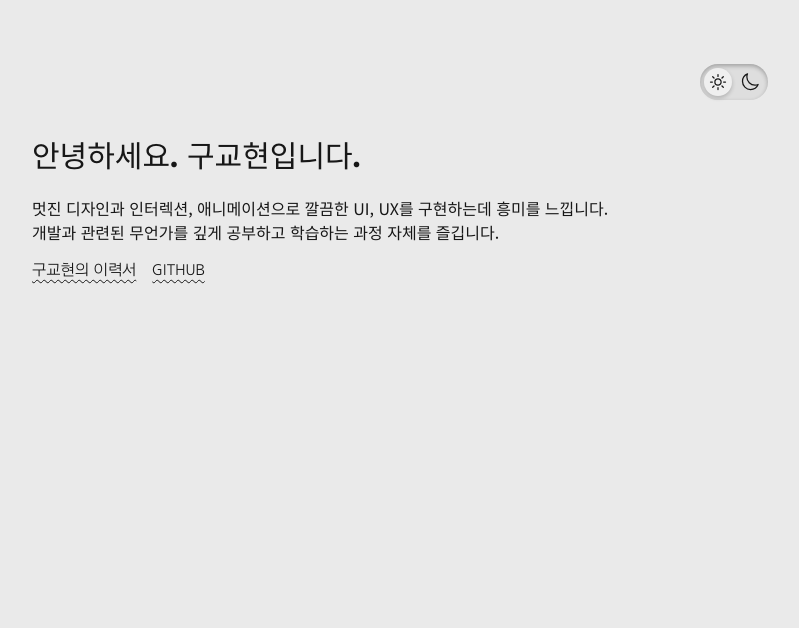
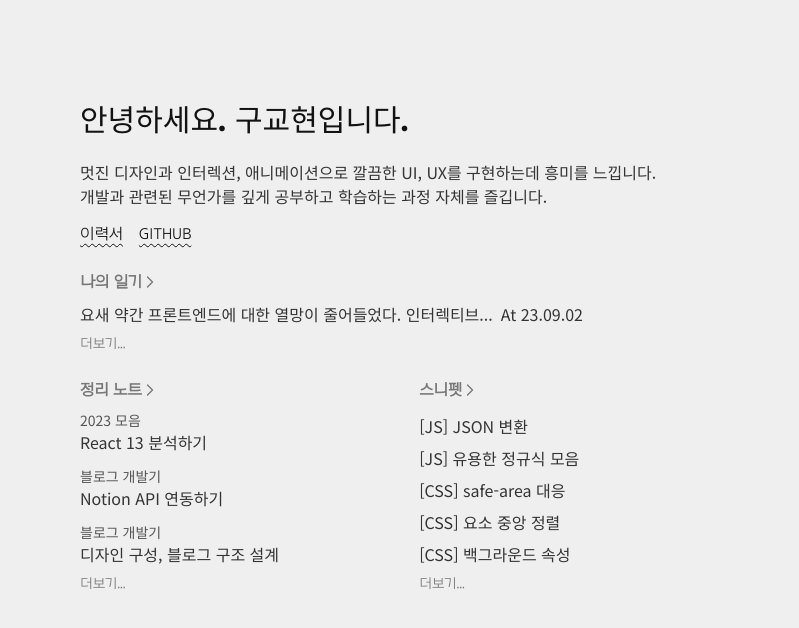
Before and after one commit to rygus9/blog, a Next.js app: page / in a window 1280 px wide. Shown: the top 628 px of the page, without its empty margins (240-1039 px from the left). Built offline with nearby package versions, Linux system fonts and the light colour scheme.

Commit message:
refactor: category 컴포넌트 분리

```diff
--- a/app/globals.css
+++ b/app/globals.css
@@ -4,17 +4,17 @@
 
 @layer base {
   :root {
-    --color-body: 234 234 234;
-    --color-text: 23 23 23;
+    --color-body: #EFEFEF;
+    --color-text: #121212;
   }
 
   :root[class~="dark"] {
-    --color-body: 23 23 23;
-    --color-text: 234 234 234;
+    --color-body: #121212;
+    --color-text: #EFEFEF;
   }
 
   body {
-    background: rgb(var(--color-body));
-    color: rgb(var(--color-text));
+    background: var(--color-body);
+    color: var(--color-text);
   }
 }
--- a/app/page.tsx
+++ b/app/page.tsx
@@ -1,35 +1,105 @@
+import { ChevronRightIcon } from "@heroicons/react/24/outline";
 import Link from "next/link";
-
-import { DarkToggle } from "./_common/components/DarkToggle";
+import { PropsWithChildren } from "react";
 
 const Page = () => {
   return (
-    <main className="pt-12 sm:pt-16 max-w-3xl m-auto px-4">
-      <div className="flex items-center justify-end h-[36px]">
-        <DarkToggle />
-      </div>
+    <main className="pt-12 sm:pt-16 max-w-2xl m-auto px-4">
+      <section>
         <h1 className="font-blackHan text-3xl pt-8 sm:pt-10">
           안녕하세요. 구교현입니다.
         </h1>
-      <p className="pt-5">
-        멋진 디자인과 인터렉션, 애니메이션으로 깔끔한 UI, UX를 구현하는데 흥미를
-        느낍니다. <br />
+        <p className="pt-5 text-[#343434]">
+          멋진 디자인과 인터렉션, 애니메이션으로 깔끔한 UI, UX를 구현하는데
+          흥미를 느낍니다. <br />
           개발과 관련된 무언가를 깊게 공부하고 학습하는 과정 자체를 즐깁니다.
         </p>
-      <div className="pt-3 space-x-4">
+        <p className="pt-3 space-x-4">
           <Link href="/resume">
             <span className="font-arita underline decoration-1 decoration-wavy underline-offset-4">
-            구교현의 이력서
+              이력서
             </span>
           </Link>
-        <Link href="https://github.com/rygus9" target="_blank" rel="noreferrer">
+          <Link
+            href="https://github.com/rygus9"
+            target="_blank"
+            rel="noreferrer"
+          >
             <span className="font-arita underline decoration-1 decoration-wavy underline-offset-4">
               GITHUB
             </span>
           </Link>
+        </p>
+      </section>
+      <section className="my-6">
+        <Category href="/record">나의 일기</Category>
+        <p className="pt-2 text-[#343434]">
+          요새 약간 프론트엔드에 대한 열망이 줄어들었다. 인터렉티브...
+          <span className="ml-2">At 23.09.02</span>
+        </p>
+        <MoreLink href="/record" />
+      </section>
+      <div className="my-6 flex items-start justify-between flex-wrap space-y-6 sm:space-y-0">
+        <section className="w-full sm:max-w-[47%]">
+          <Category href="/note">정리 노트</Category>
+          <ul className="mt-2 space-y-3 text-[#343434]">
+            <li>
+              <p className="text-[#565656] text-sm">2023 모음</p>
+              <h3>React 13 분석하기</h3>
+            </li>
+            <li>
+              <p className="text-[#565656] text-sm">블로그 개발기</p>
+              <h3>Notion API 연동하기</h3>
+            </li>
+            <li>
+              <p className="text-[#565656] text-sm">블로그 개발기</p>
+              <h3>디자인 구성, 블로그 구조 설계</h3>
+            </li>
+          </ul>
+          <MoreLink href="/note" />
+        </section>
+        <section className="w-full sm:max-w-[47%]">
+          <Category href="/snippet">스니펫</Category>
+
+          <ul className="mt-3 space-y-2 text-[#343434]">
+            <li>
+              <span>[JS]</span> JSON 변환
+            </li>
+            <li>
+              <span>[JS]</span> 유용한 정규식 모음
+            </li>
+            <li>
+              <span>[CSS]</span> safe-area 대응
+            </li>
+            <li>
+              <span>[CSS]</span> 요소 중앙 정렬
+            </li>
+            <li>
+              <span>[CSS]</span> 백그라운드 속성
+            </li>
+          </ul>
+          <MoreLink href="/snippet" />
+        </section>
       </div>
     </main>
   );
 };
 
+const Category = ({ href, children }: PropsWithChildren<{ href: string }>) => (
+  <h2 className="text-md text-[#787878] font-arita font-semibold">
+    <Link href={href} className="flex items-center justify-start">
+      {children} <ChevronRightIcon className="w-4 h-4 stroke-2" />
+    </Link>
+  </h2>
+);
+
+const MoreLink = ({ href }: { href: string }) => (
+  <Link
+    className="inline-block mt-2 text-sm text-[#787878] font-arita"
+    href={href}
+  >
+    더보기...
+  </Link>
+);
+
 export default Page;
```
Lines whose indentation alone changed are shown as unchanged.
